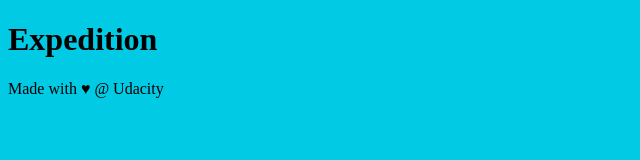
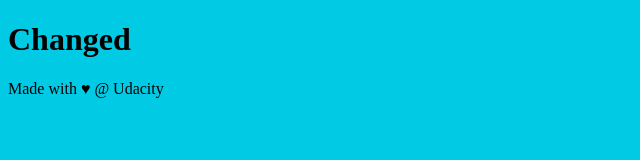
Before and after one commit to fonzi956/Mockup, a plain HTML site: page index.html in a window 1280 px wide. Shown: the whole page, without its empty margins (0-640 px from the left). Drawn offline with Linux system fonts and the light colour scheme.

Commit message:
h1 inside was change to"Expedition" to "change"

```diff
--- a/index.html
+++ b/index.html
@@ -10,7 +10,7 @@
 <body>
 
     <header>
-        <h1>Expedition</h1>
+        <h1>Changed</h1>
     </header>
 
     <div class="container">
```
